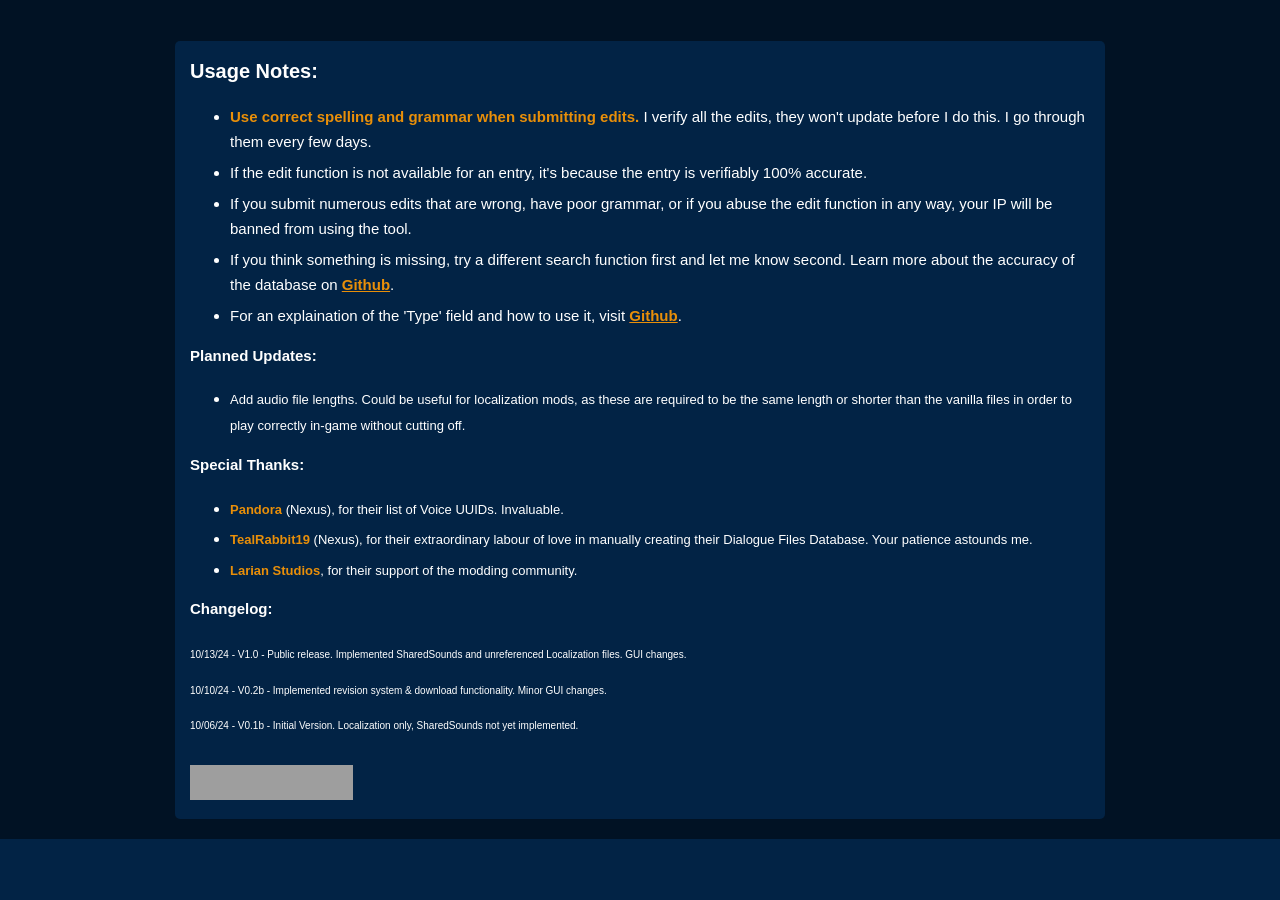
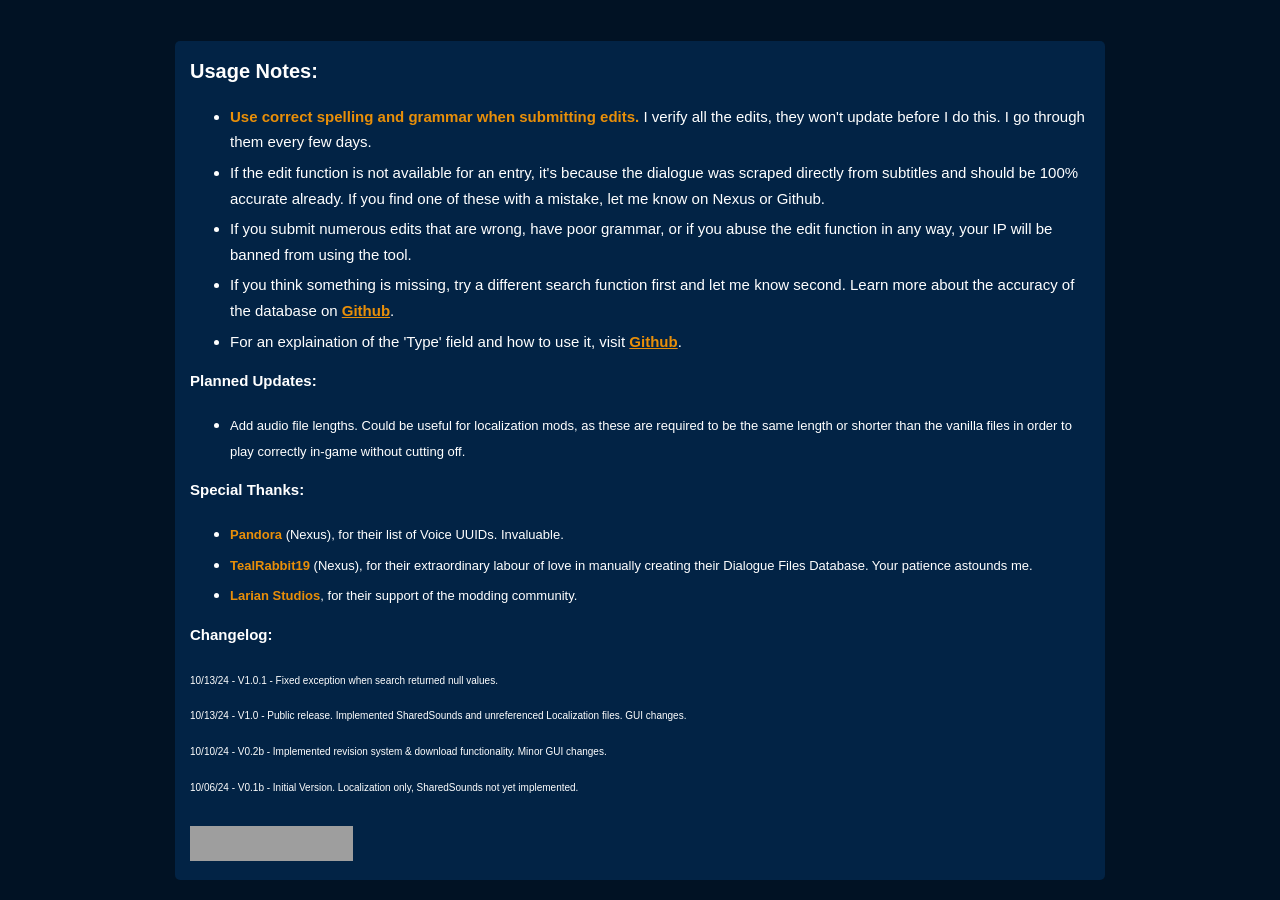
Before and after one commit to loregamer/BG3DialogueFinder, a Flask app: page / in a window 1280 px wide. Shown: the part 333-1233 px from the top of the page. Before the commit the page ends 1172 px from the top, so only its background shows below. Run offline with Flask 3, Linux system fonts and the light colour scheme; grey boxes are pictures that could not be loaded.

Commit message:
v1.0.1 (Full)

```diff
--- a/templates/index.html
+++ b/templates/index.html
@@ -217,10 +217,10 @@
         <h2><span style="font-size:20px">Usage Notes:</span></h2>
         <ul>
             <li><span style="font-size:15px"><strong>Use correct spelling and grammar when submitting edits.</strong> I verify all the edits, they won't update before I do this. I go through them every few days.</span></li>
-            <li><span style="font-size:15px">If the edit function is not available for an entry, it's because the entry is verifiably 100% accurate.</span></li>
+            <li><span style="font-size:15px">If the edit function is not available for an entry, it's because the dialogue was scraped directly from subtitles and should be 100% accurate already. If you find one of these with a mistake, let me know on Nexus or Github.</span></li>
             <li><span style="font-size:15px">If you submit numerous edits that are wrong, have poor grammar, or if you abuse the edit function in any way, your IP will be banned from using the tool.</span></li>
-            <li><span style="font-size:15px">If you think something is missing, try a different search function first and let me know second. Learn more about the accuracy of the database on <a href="https://github.com/NoComplyDev/BG3DialogueFinder"><strong><span style="text-decoration:underline";>Github</span></strong></a>.</span></li>
-            <li><span style="font-size:15px">For an explaination of the 'Type' field and how to use it, visit <a href="https://github.com/NoComplyDev/BG3DialogueFinder"><strong><span style="text-decoration:underline";>Github</span></strong></a>.</span></li>
+            <li><span style="font-size:15px">If you think something is missing, try a different search function first and let me know second. Learn more about the accuracy of the database on <a href="https://github.com/NoComplyDev/BG3DialogueFinder?tab=readme-ov-file#database-creation-and-accuracy"><strong><span style="text-decoration:underline";>Github</span></strong></a>.</span></li>
+            <li><span style="font-size:15px">For an explaination of the 'Type' field and how to use it, visit <a href="https://github.com/NoComplyDev/BG3DialogueFinder?tab=readme-ov-file#usage-examples"><strong><span style="text-decoration:underline";>Github</span></strong></a>.</span></li>
         </ul>
         <h2><span style="font-size:15px">Planned Updates:</span></h2>
         <ul>
@@ -234,6 +234,7 @@
         </ul>
 
         <h2><span style="font-size:15px">Changelog:</span></h2>
+        <p><span style="font-size:10px">10/13/24 - V1.0.1 - Fixed exception when search returned null values.</span></p>
         <p><span style="font-size:10px">10/13/24 - V1.0 - Public release. Implemented SharedSounds and unreferenced Localization files. GUI changes.</span></p>
         <p><span style="font-size:10px">10/10/24 - V0.2b - Implemented revision system & download functionality. Minor GUI changes.</span></p>
         <p><span style="font-size:10px">10/06/24 - V0.1b - Initial Version. Localization only, SharedSounds not yet implemented.</span></p><br>
@@ -395,7 +396,7 @@
                       `;
 
                       if (result.type.includes('Localization (Subtitled)')) {
-
+                        // If it's 'Localization (Subtitled)', hide all buttons
                         resultItem.querySelector(`#copy-btn-${result.id}`).style.display = 'inline-block';
                         resultItem.querySelector(`#edit-btn-dialogue-${result.id}`).style.display = 'none';
                         resultItem.querySelector(`#save-btn-dialogue-${result.id}`).style.display = 'none';
@@ -407,11 +408,11 @@
                         resultItem.querySelector(`#save-btn-type-${result.id}`).style.display = 'none';
                         resultItem.querySelector(`#cancel-btn-type-${result.id}`).style.display = 'none';
                       } else if (result.type.includes('English.loca')) {
-
+                        // If it's 'English.loca', hide all edit buttons but show the copy button
                         resultItem.querySelector(`#copy-btn-${result.id}`).style.display = 'inline-block';
                         resultItem.querySelector(`#edit-btn-dialogue-${result.id}`).style.display = 'none';
-                        resultItem.querySelector(`#save-btn-dialogue-${result.id}`).style.display = 'none';
-                        resultItem.querySelector(`#cancel-btn-dialogue-${result.id}`).style.display = 'none';
+                        resultItem.querySelector(`#save-btn-dialogue-${result.id}`).style.display = 'none'; // Hide Save button initially
+                        resultItem.querySelector(`#cancel-btn-dialogue-${result.id}`).style.display = 'none'; // Hide Cancel button initially
                         resultItem.querySelector(`#edit-btn-character-${result.id}`).style.display = 'none';
                         resultItem.querySelector(`#save-btn-character-${result.id}`).style.display = 'none';
                         resultItem.querySelector(`#cancel-btn-character-${result.id}`).style.display = 'none';
@@ -419,17 +420,17 @@
                         resultItem.querySelector(`#save-btn-type-${result.id}`).style.display = 'none';
                         resultItem.querySelector(`#cancel-btn-type-${result.id}`).style.display = 'none';
                       } else {
-
+                        // Show all buttons for other types
                         resultItem.querySelector(`#copy-btn-${result.id}`).style.display = 'inline-block';
                         resultItem.querySelector(`#edit-btn-dialogue-${result.id}`).style.display = 'none';
-                        resultItem.querySelector(`#save-btn-dialogue-${result.id}`).style.display = 'none';
-                        resultItem.querySelector(`#cancel-btn-dialogue-${result.id}`).style.display = 'none';
+                        resultItem.querySelector(`#save-btn-dialogue-${result.id}`).style.display = 'none'; // Hide Save button initially
+                        resultItem.querySelector(`#cancel-btn-dialogue-${result.id}`).style.display = 'none'; // Hide Cancel button initially
                         resultItem.querySelector(`#edit-btn-character-${result.id}`).style.display = 'none';
-                        resultItem.querySelector(`#save-btn-character-${result.id}`).style.display = 'none';
-                        resultItem.querySelector(`#cancel-btn-character-${result.id}`).style.display = 'none';
-                        resultItem.querySelector(`#edit-btn-type-${result.id}`).style.display = 'none';
-                        resultItem.querySelector(`#save-btn-type-${result.id}`).style.display = 'none';
-                        resultItem.querySelector(`#cancel-btn-type-${result.id}`).style.display = 'none';
+                        resultItem.querySelector(`#save-btn-character-${result.id}`).style.display = 'none'; // Hide Save button initially
+                        resultItem.querySelector(`#cancel-btn-character-${result.id}`).style.display = 'none'; // Hide Cancel button initially
+                        resultItem.querySelector(`#edit-btn-type-${result.id}`).style.display = 'none'; // Show Edit button for Type
+                        resultItem.querySelector(`#save-btn-type-${result.id}`).style.display = 'none'; // Hide Save button initially
+                        resultItem.querySelector(`#cancel-btn-type-${result.id}`).style.display = 'none'; // Hide Cancel button initially
                       }
 
                       resultsDiv.appendChild(resultItem);
```
Also changed, not shown: app.py (+0 -8 lines).
